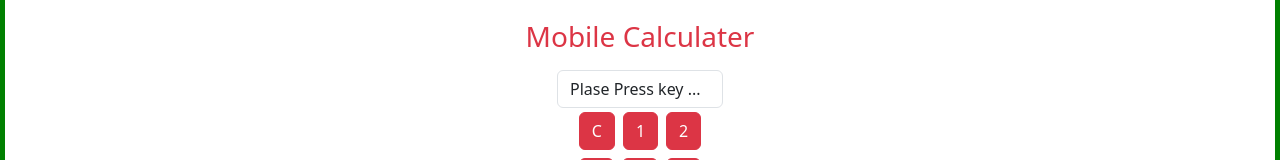
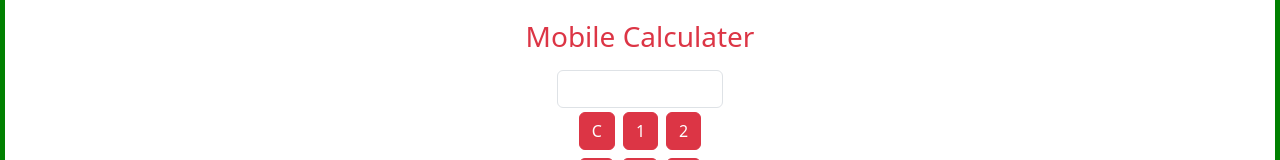
Before and after one commit to gubali/kg-react-demo, a React (Vite) app in the folder vite-project/: page / in a window 1280 px wide. Shown: the part 710-870 px from the top of the page. Built offline with nearby package versions, Linux system fonts and the light colour scheme.

Commit message:
cal:user can type number like 123345 like that

```diff
--- a/vite-project/src/component/MiniCalculator.jsx
+++ b/vite-project/src/component/MiniCalculator.jsx
@@ -1,7 +1,7 @@
 import { useState } from "react";
 
 let MiniCalculator = () => {
-  let [getCalInputText, setCalInputText] = useState(['Plase Press key ...'])
+  let [getCalInputText, setCalInputText] = useState("")
   const btnList = [
     'C',
     '1',
@@ -21,9 +21,13 @@ let MiniCalculator = () => {
     '0',
     '.'
   ];
-  let calBtnClick = (item)=>{
-    let newItem = item;
-    setCalInputText(newItem);
+  let calBtnClick = (item) => {
+    if (item === 'c') { } else if (item === '=') { }
+    else {
+      let newItem = getCalInputText + item;
+      setCalInputText(newItem);
+    }
+
   }
   return (
     <div className="container">
@@ -34,9 +38,9 @@ let MiniCalculator = () => {
           <input type="text" id="result" readOnly className="form-control" value={getCalInputText}></input>
           <div className="btn-container">
             {btnList.map(item => <button type="button" id="result"
-             className="btn btn-danger my-1 mx-1" key={item}
-             onClick={()=>calBtnClick(item)}
-             >{item}</button>)}
+              className="btn btn-danger my-1 mx-1" key={item}
+              onClick={() => calBtnClick(item)}
+            >{item}</button>)}
           </div>
         </div>
         <div className="col-lg-2 col-xs-2"></div>
```
